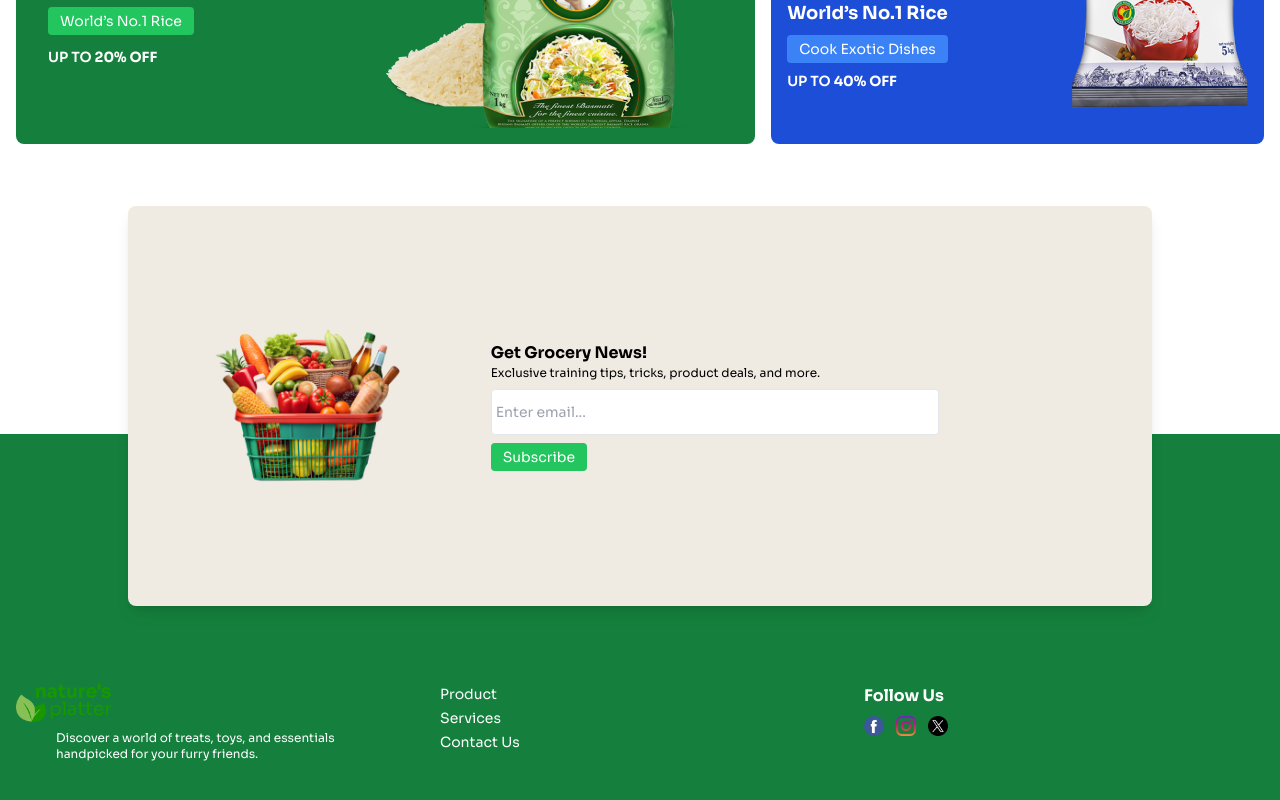
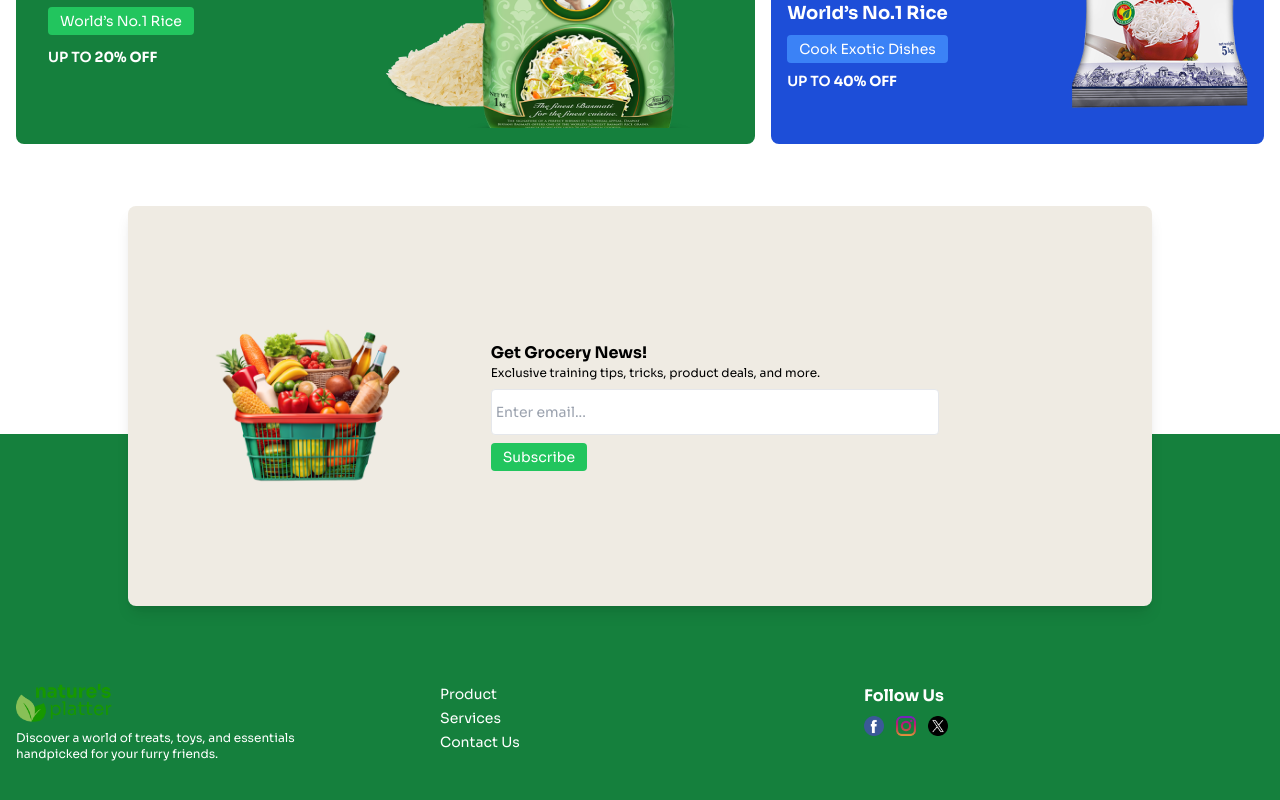
Before and after one commit to Neha-Hasan/B11-Assignment-03-Category-0002, a plain HTML site: page index.html in a window 1280 px wide. Shown: the part 2554-3354 px from the top of the page. Drawn offline with nearby package versions, Linux system fonts and the light colour scheme.

Commit message:
footer section fixed

```diff
--- a/index.html
+++ b/index.html
@@ -350,7 +350,7 @@
             <!-- Left Section: Logo & Text -->
             <div>
                 <img src="c2-assets/logo-header.png" alt="Logo" class="mx-auto md:mx-0 w-24">
-                <p class="text-xs mt-2 max-w-xs mx-0 lg:mx-auto text-left">Discover a world of treats, toys, and essentials handpicked for your furry friends.</p>
+                <p class="text-xs mt-2 max-w-xs lg:mx-0 mx-auto text-left">Discover a world of treats, toys, and essentials handpicked for your furry friends.</p>
             </div>
             <!-- Middle Section: Links -->
             <div>
```
